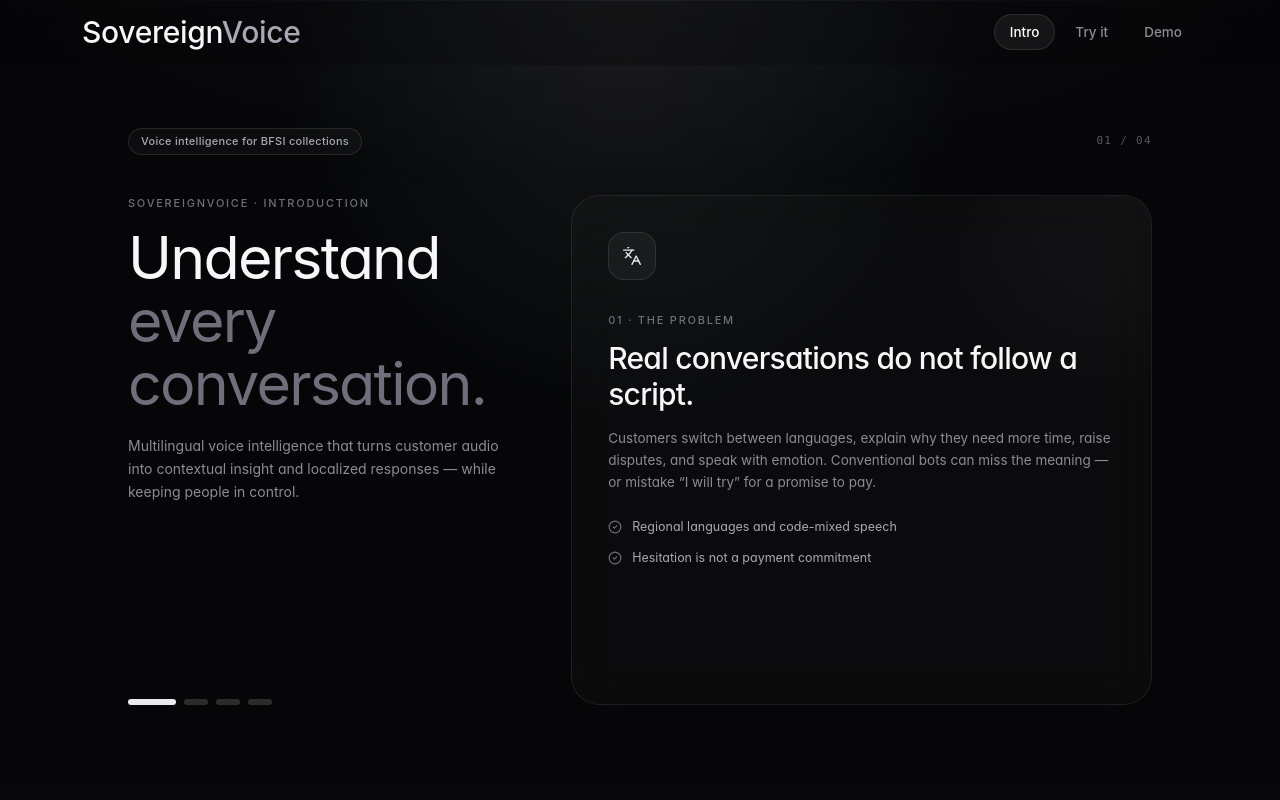
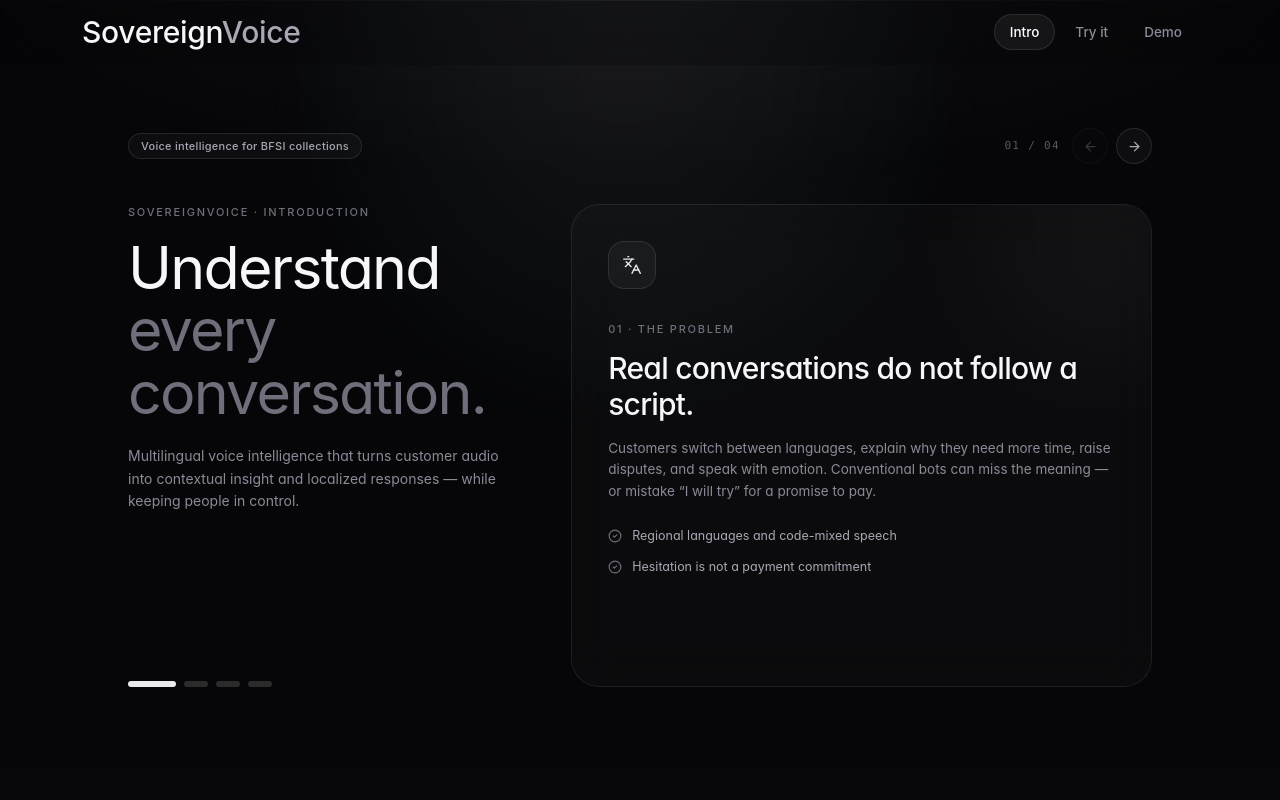
Before and after one commit to vantaramsriram-lab/SovereignVoice, a React (Vite) app in the folder frontend/: page / in a window 1280 px wide. Shown: the top 800 px of the page. Built offline with nearby package versions, Linux system fonts and the light colour scheme; no server answers.

Commit message:
Add top navigation arrows to intro sections

```diff
--- a/frontend/src/pages/Intro.tsx
+++ b/frontend/src/pages/Intro.tsx
@@ -68,9 +68,33 @@ export function Intro() {
         <div className="mx-auto max-w-5xl">
           <div className="mb-10 flex flex-wrap items-center justify-between gap-4">
             <span className="chip">Voice intelligence for BFSI collections</span>
+            <div className="flex items-center gap-3">
               <span className="font-mono text-[11px] tracking-[0.12em] text-mist-600">
                 {String(activeStep + 1).padStart(2, '0')} / {String(STEPS.length).padStart(2, '0')}
               </span>
+              <div className="flex items-center gap-2">
+                <button
+                  type="button"
+                  onClick={goBack}
+                  disabled={activeStep === 0}
+                  aria-label="Previous introduction section"
+                  title="Previous section"
+                  className="flex h-9 w-9 items-center justify-center rounded-full border border-white/10 bg-white/[0.035] text-mist-300 transition-all hover:border-white/25 hover:bg-white/[0.08] hover:text-white disabled:cursor-not-allowed disabled:opacity-30"
+                >
+                  <ArrowLeft size={15} />
+                </button>
+                <button
+                  type="button"
+                  onClick={goNext}
+                  disabled={activeStep === STEPS.length - 1}
+                  aria-label="Next introduction section"
+                  title="Next section"
+                  className="flex h-9 w-9 items-center justify-center rounded-full border border-white/10 bg-white/[0.035] text-mist-300 transition-all hover:border-white/25 hover:bg-white/[0.08] hover:text-white disabled:cursor-not-allowed disabled:opacity-30"
+                >
+                  <ArrowRight size={15} />
+                </button>
+              </div>
+            </div>
           </div>
 
           <div className="grid items-stretch gap-8 lg:grid-cols-[0.8fr_1.2fr] lg:gap-14">
@@ -151,23 +175,12 @@ export function Intro() {
               </AnimatePresence>
 
               <div className="relative mt-9 flex items-center justify-between border-t border-white/[0.07] pt-5">
-                <button
-                  type="button"
-                  onClick={goBack}
-                  disabled={activeStep === 0}
-                  className="flex items-center gap-2 rounded-full px-3 py-2 text-[12px] text-mist-400 transition-colors hover:text-white disabled:cursor-not-allowed disabled:opacity-30"
-                >
-                  <ArrowLeft size={13} /> Back
-                </button>
-                {activeStep < STEPS.length - 1 ? (
-                  <button type="button" onClick={goNext} className="btn-primary">
-                    Next <ArrowRight size={14} />
-                  </button>
-                ) : (
+                <span className="text-[11px] text-mist-600">
+                  Section {activeStep + 1} of {STEPS.length}
+                </span>
                 <span className="flex items-center gap-1.5 text-[11px] text-mist-600">
                   <ShieldCheck size={12} /> Human-in-the-loop by design
                 </span>
-                )}
               </div>
             </div>
           </div>
```
Lines whose indentation alone changed are shown as unchanged.
